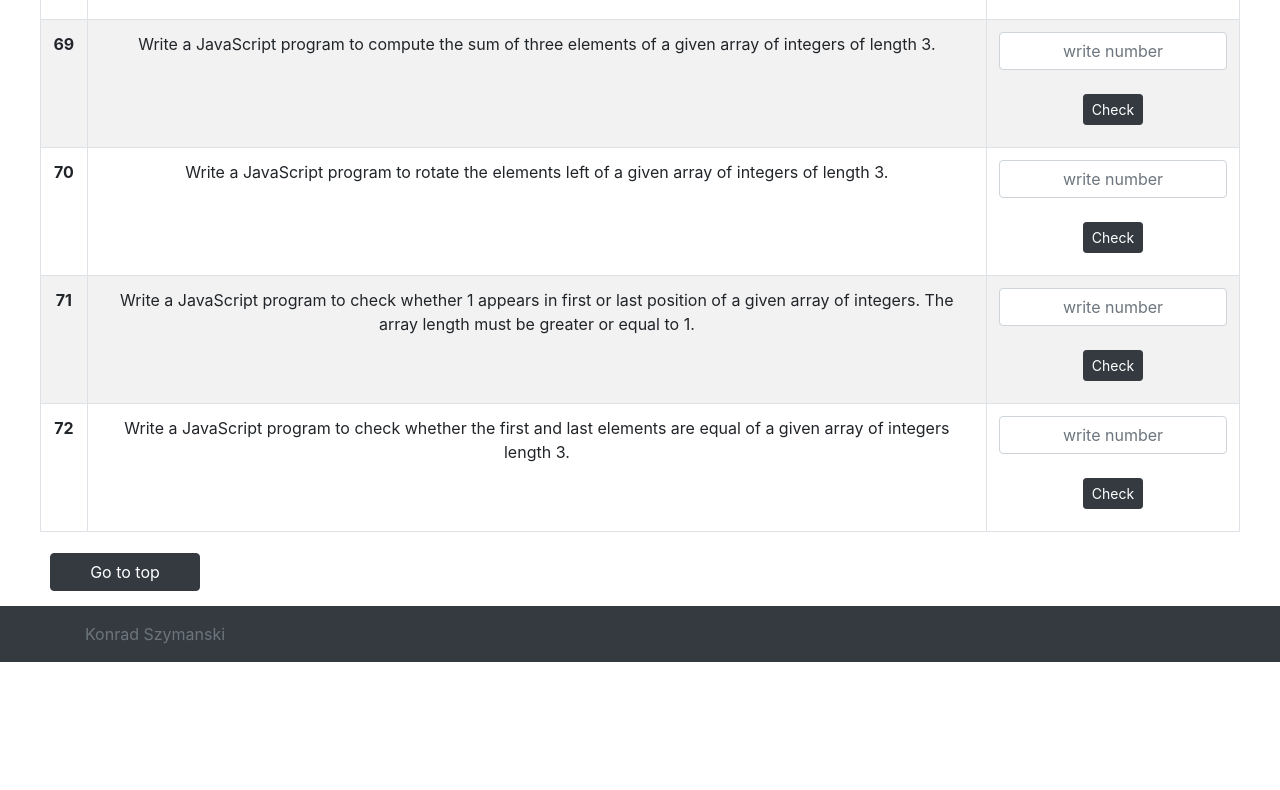
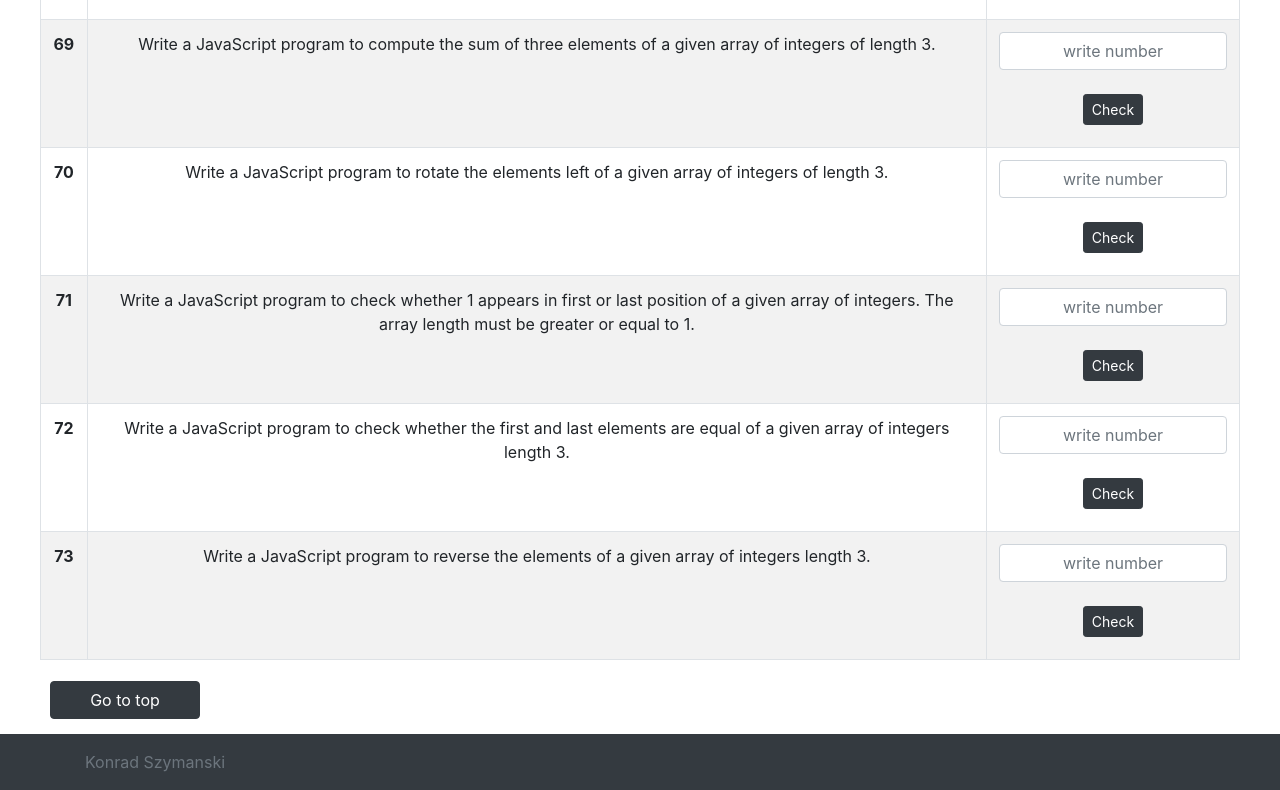
Before and after one commit to konradszymanski/JavaScript-basic, a plain HTML site: page index.html in a window 1280 px wide. Shown: the part 8409-9199 px from the top of the page. Before the commit the page ends 9071 px from the top, so only its background shows below. Drawn offline with nearby package versions, Linux system fonts and the light colour scheme.

Commit message:
Update index.html

```diff
--- a/index.html
+++ b/index.html
@@ -1055,6 +1055,19 @@
                 </td>
             </tr>
             <!--task-->
+            <tr>
+                <th scope="row">73</th>
+                <td>
+                    Write a JavaScript program to reverse the elements of a given array of integers length 3.
+                </td>
+                <td id="task"><input type="text" id="task73" class="form-control" placeholder="write number" aria-label=""
+                    aria-describedby=" basic-addon2">
+                </br>
+                <button type="button" class="btn btn-dark btn-sm" onclick="task73()">Check</button>
+                    <p class="answer" id="task73ans"></p>
+                </td>
+            </tr>
+            <!--task-->
             <!--
             <tr>
                 <th scope="row">#</th>
```
